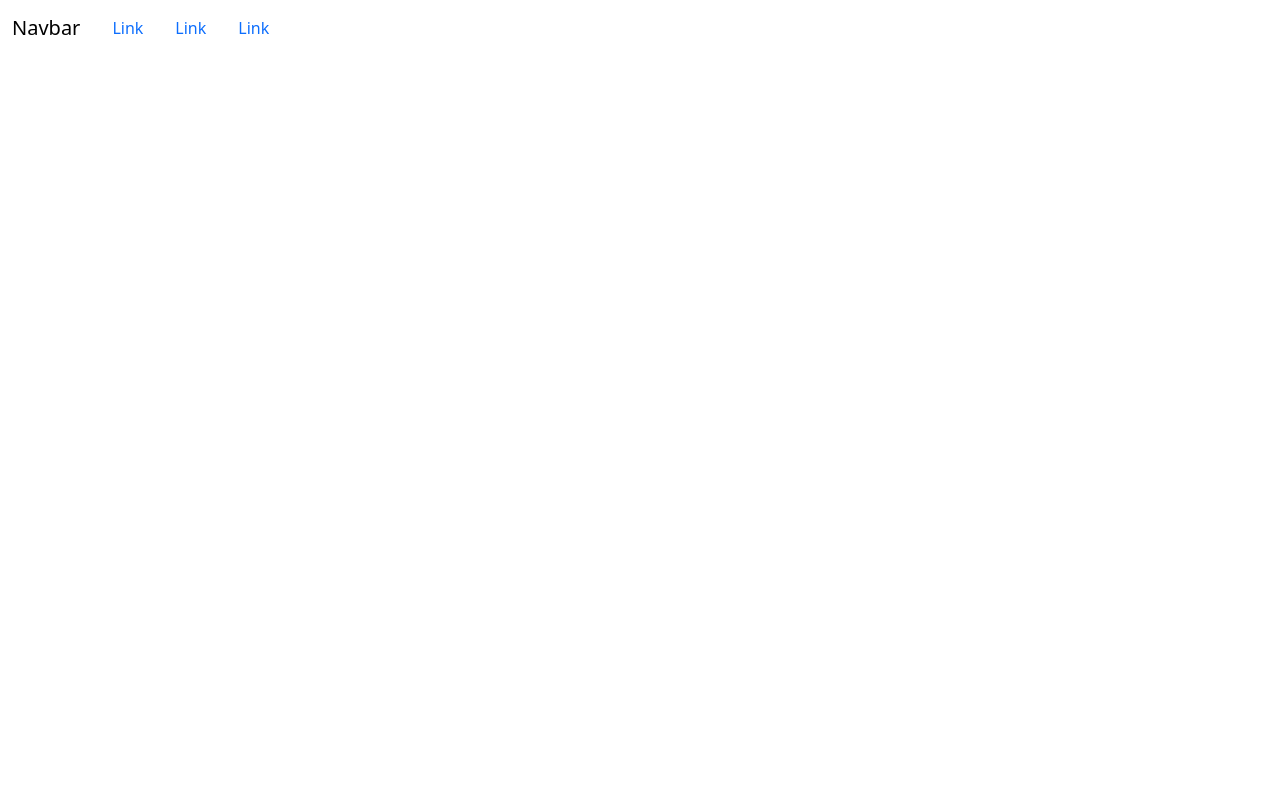
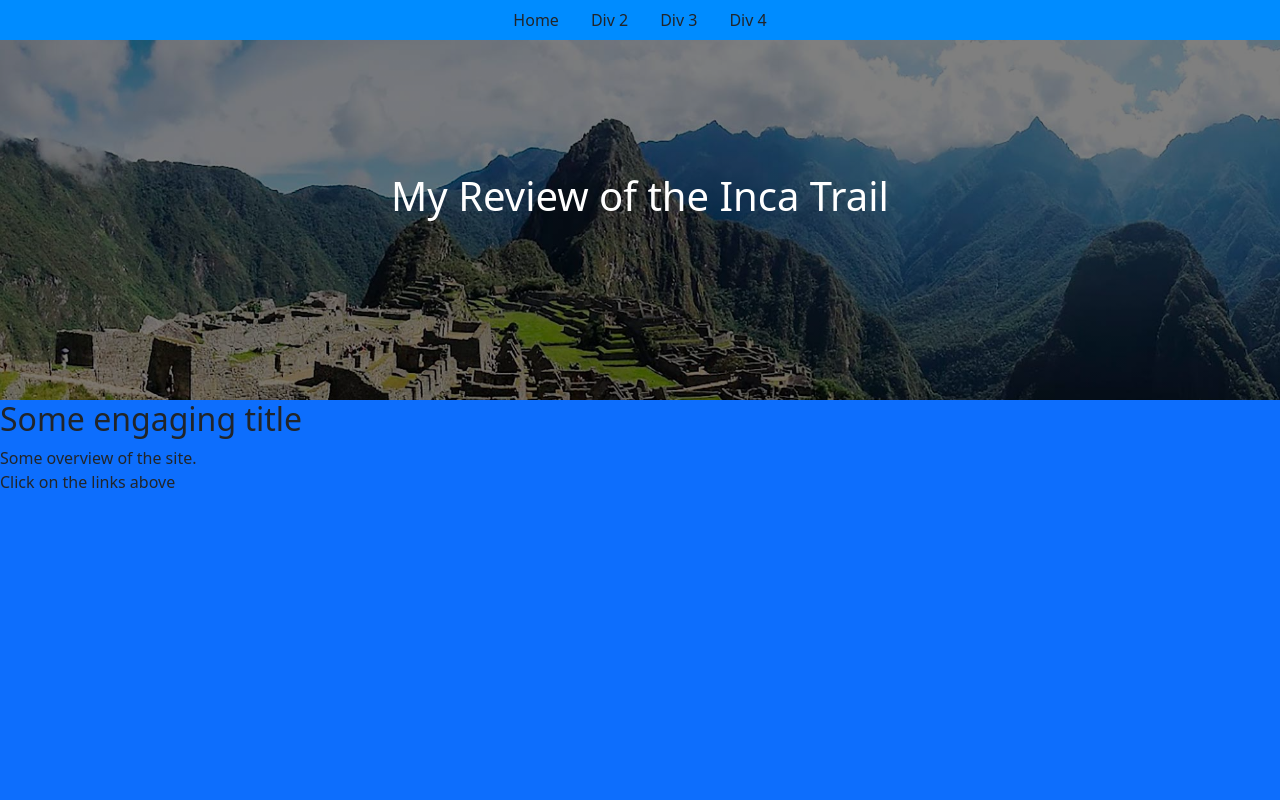
Before and after one commit to ktsim88/Summer-Tainment, a plain HTML site: page index.html in a window 1280 px wide. Shown: the top 800 px of the page. Drawn offline with nearby package versions, Linux system fonts and the light colour scheme.

Commit message:
home page strucure and navbar

```diff
--- a/index.html
+++ b/index.html
@@ -10,41 +10,54 @@
         />
         <!-- Bootstrap CSS v5.2.1 -->
         <link href="https://cdn.jsdelivr.net/npm/bootstrap@5.3.3/dist/css/bootstrap.min.css" rel="stylesheet" integrity="sha384-QWTKZyjpPEjISv5WaRU9OFeRpok6YctnYmDr5pNlyT2bRjXh0JMhjY6hW+ALEwIH" crossorigin="anonymous">
-    </head>
+
+        <link rel="stylesheet" href="style.css">
+      </head>
 
     <body>
         <header>
             <!-- place navbar here -->
-            <nav class="navbar navbar-expand-lg bg">
-                <div class="container-fluid">
-                  <a class="navbar-brand active" href="#">Navbar</a>
-                  <button class="navbar-toggler" type="button" data-bs-toggle="collapse" data-bs-target="#navbarSupportedContent" aria-controls="navbarSupportedContent" aria-expanded="false" aria-label="Toggle navigation">
-                    <span class="navbar-toggler-icon"></span>
-                  </button>
-                  <div class="collapse navbar-collapse" id="navbarSupportedContent">
-                    <ul class="nav justify-content-right">
-                        <li class="nav-item">
-                          <a class="nav-link" aria-current="page" href="#">Link</a>
-                        </li>
-                        <li class="nav-item">
-                          <a class="nav-link" href="#">Link</a>
-                        </li>
-                        <li class="nav-item">
-                          <a class="nav-link" href="#">Link</a>
-                        </li>
-                      </ul>
-                  </div>
-                </div>
-              </nav>
+             <nav id="nav-example" class="nav justify-content-center fixed-top">
+              <a class="nav-link text-dark" href="#div1">Home</a>
+              <a class="nav-link text-dark" href="#div2">Div 2</a>
+              <a class="nav-link text-dark" href="#div3">Div 3</a>
+              <a class="nav-link text-dark" href="#div4">Div 4</a>
+             </nav>
+
         </header>
         <!-- content -->
         <main>
-            <div class="container-fluid">
-                <div class="col-lg-4">
-
+          <div>
+            <div
+              data-bs-spy="scroll"
+              data-bs-target="#nav-example"
+              data-bs-smooth-scroll="true"
+              tabindex="0"
+            >
+              <div id="div1" class="bg-primary" style="height: 100vh">
+                <!-- hero image -->
+                <div class="hero-image">
+                  <div class="hero-text">
+                    <h1>My Review of the Inca Trail</h1>
+                  </div>
                 </div>
-
+                <!-- end of hero image -->
+                 <h2>Some engaging title</h2>
+                 <p>Some overview of the site.<br>Click on the links above</p>
+              </div>
+              <!-- end of home page -->
+               <!-- start of  review-->
+              <div id="div2" class="bg-success" style="height: 100vh">
+                div2
+              </div>
+              <div id="div3" class="bg-light" style="height: 100vh">
+                div3
+              </div>
+              <div id="div4" class="bg-warning" style="height: 100vh">
+                div4
+              </div>
             </div>
+           </div>
         </main>
         <footer>
             <!-- place footer here -->
--- a/style.css
+++ b/style.css
@@ -3,5 +3,22 @@ nav {
     background-color: rgb(0, 140, 255);
 }
 body {
-    background-color: blue;
+    background-color: rgb(0, 174, 255);
 }
+.hero-image {
+    background-image: linear-gradient(rgba(0, 0, 0, 0.5), rgba(0, 0, 0, 0.5)), url("imgs/machupicchu2.jpg");
+    background-position: center;
+  background-repeat: no-repeat;
+  background-size: cover;
+  position: relative;
+  height: 50%;
+
+}
+.hero-text {
+    text-align: center;
+    position: absolute;
+    top: 50%;
+    left: 50%;
+    transform: translate(-50%, -50%);
+    color: white;
+  }
```
Also changed, not shown: imgs/machupicchu2.jpg (added).
